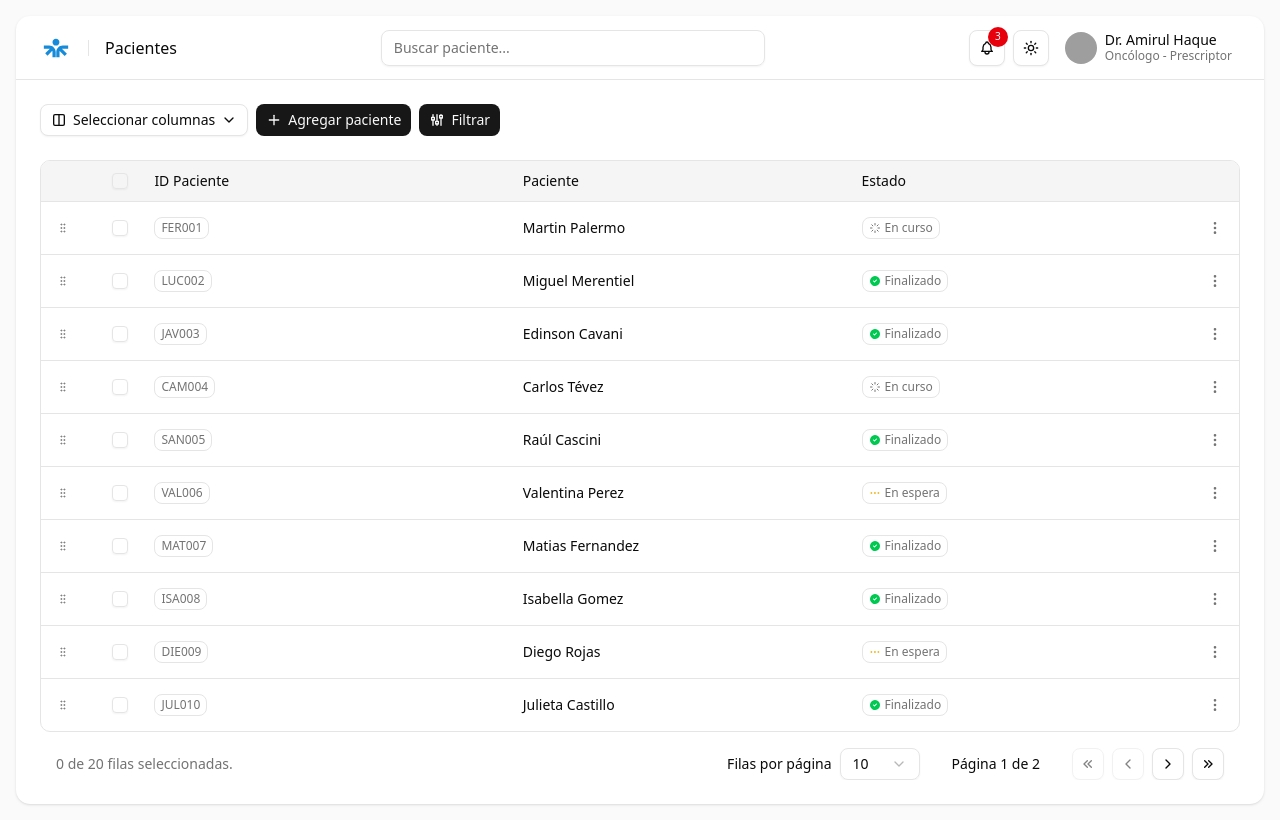
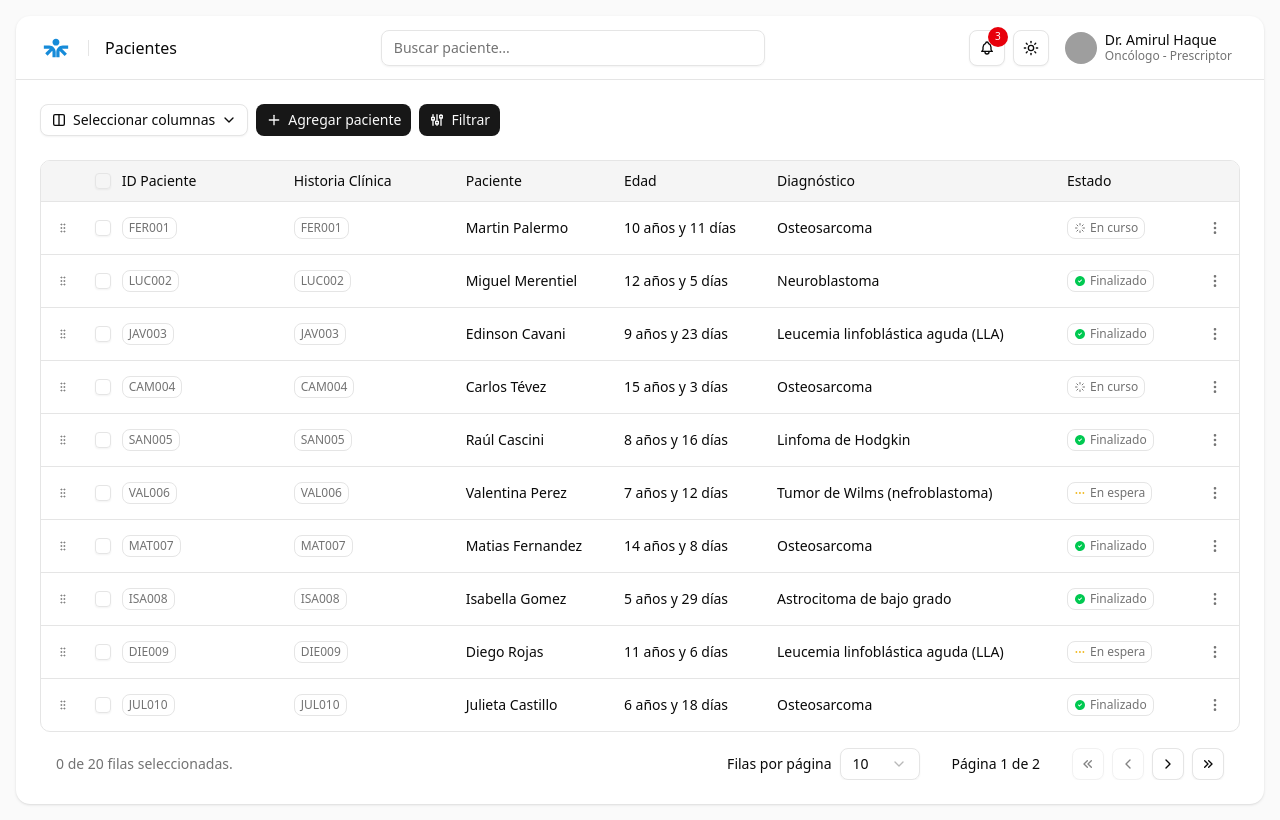
Before and after one commit to carolinamauro/garrahan-prescription-system, a Next.js app: page / in a window 1280 px wide. Built offline with nearby package versions, Linux system fonts and the light colour scheme; grey boxes are pictures that could not be loaded.

Commit message:
Completo la tabla con más columnas de datos

```diff
--- a/src/app/data.json
+++ b/src/app/data.json
@@ -1,22 +1,22 @@
 [
-  { "id": "FER001", "nombre": "Martin Palermo", "anios": 10, "dias": 11, "peso": "", "ultima_mod": "", "sup_corporal": "", "obra_social": "", "historia_clinica": "FER001", "protocolo": "", "status": "En curso" },
-  { "id": "LUC002", "nombre": "Miguel Merentiel", "anios": 12, "dias": 5, "peso": "10", "ultima_mod": "2024-12-09", "sup_corporal": "1.7 m2", "obra_social": "", "historia_clinica": "LUC002", "protocolo": "", "status": "Finalizado" },
+  { "id": "FER001", "nombre": "Martin Palermo", "anios": 10, "dias": 11, "peso": "", "ultima_mod": "", "sup_corporal": "", "obra_social": "", "historia_clinica": "FER001", "protocolo": "Osteosarcoma", "status": "En curso" },
+  { "id": "LUC002", "nombre": "Miguel Merentiel", "anios": 12, "dias": 5, "peso": "10", "ultima_mod": "2024-12-09", "sup_corporal": "1.7 m2", "obra_social": "", "historia_clinica": "LUC002", "protocolo": "Neuroblastoma", "status": "Finalizado" },
   { "id": "JAV003", "nombre": "Edinson Cavani", "anios": 9, "dias": 23, "peso": "10", "ultima_mod": "2024-12-12", "sup_corporal": "1.7 m2", "obra_social": "", "historia_clinica": "JAV003", "protocolo": "Leucemia linfoblástica aguda (LLA)", "status": "Finalizado" },
-  { "id": "CAM004", "nombre": "Carlos Tévez", "anios": 15, "dias": 3, "peso": "", "ultima_mod": "", "sup_corporal": "", "obra_social": "", "historia_clinica": "CAM004", "protocolo": "", "status": "En curso" },
-  { "id": "SAN005", "nombre": "Raúl Cascini", "anios": 8, "dias": 16, "peso": "", "ultima_mod": "", "sup_corporal": "", "obra_social": "", "historia_clinica": "SAN005", "protocolo": "", "status": "Finalizado" },
-  { "id": "VAL006", "nombre": "Valentina Perez", "anios": 7, "dias": 12, "peso": "", "ultima_mod": "", "sup_corporal": "", "obra_social": "", "historia_clinica": "VAL006", "protocolo": "", "status": "En espera" },
-  { "id": "MAT007", "nombre": "Matias Fernandez", "anios": 14, "dias": 8, "peso": "", "ultima_mod": "", "sup_corporal": "", "obra_social": "", "historia_clinica": "MAT007", "protocolo": "", "status": "Finalizado" },
-  { "id": "ISA008", "nombre": "Isabella Gomez", "anios": 5, "dias": 29, "peso": "", "ultima_mod": "", "sup_corporal": "", "obra_social": "", "historia_clinica": "ISA008", "protocolo": "", "status": "Finalizado" },
-  { "id": "DIE009", "nombre": "Diego Rojas", "anios": 11, "dias": 6, "peso": "", "ultima_mod": "", "sup_corporal": "", "obra_social": "", "historia_clinica": "DIE009", "protocolo": "", "status": "En espera" },
-  { "id": "JUL010", "nombre": "Julieta Castillo", "anios": 6, "dias": 18, "peso": "", "ultima_mod": "", "sup_corporal": "", "obra_social": "", "historia_clinica": "JUL010", "protocolo": "", "status": "Finalizado" },
-  { "id": "NIC011", "nombre": "Nicolas Herrera", "anios": 9, "dias": 10, "peso": "", "ultima_mod": "", "sup_corporal": "", "obra_social": "", "historia_clinica": "NIC011", "protocolo": "", "status": "En curso" },
-  { "id": "ANA012", "nombre": "Ana Suarez", "anios": 13, "dias": 27, "peso": "", "ultima_mod": "", "sup_corporal": "", "obra_social": "", "historia_clinica": "ANA012", "protocolo": "", "status": "Finalizado" },
-  { "id": "MAR013", "nombre": "Martin Aguirre", "anios": 10, "dias": 4, "peso": "", "ultima_mod": "", "sup_corporal": "", "obra_social": "", "historia_clinica": "MAR013", "protocolo": "", "status": "En curso" },
-  { "id": "CAM014", "nombre": "Camilo Vega", "anios": 8, "dias": 22, "peso": "", "ultima_mod": "", "sup_corporal": "", "obra_social": "", "historia_clinica": "CAM014", "protocolo": "", "status": "Finalizado" },
-  { "id": "LAU015", "nombre": "Laura Paredes", "anios": 12, "dias": 14, "peso": "", "ultima_mod": "", "sup_corporal": "", "obra_social": "", "historia_clinica": "LAU015", "protocolo": "", "status": "En curso" },
-  { "id": "FAC016", "nombre": "Facundo Molina", "anios": 11, "dias": 9, "peso": "", "ultima_mod": "", "sup_corporal": "", "obra_social": "", "historia_clinica": "FAC016", "protocolo": "", "status": "Finalizado" },
-  { "id": "SOF017", "nombre": "Sofia Medina", "anios": 9, "dias": 19, "peso": "", "ultima_mod": "", "sup_corporal": "", "obra_social": "", "historia_clinica": "SOF017", "protocolo": "", "status": "En curso" },
-  { "id": "TOM018", "nombre": "Tomás Castillo", "anios": 7, "dias": 7, "peso": "", "ultima_mod": "", "sup_corporal": "", "obra_social": "", "historia_clinica": "TOM018", "protocolo": "", "status": "Finalizado" },
-  { "id": "LUC019", "nombre": "Luciana Diaz", "anios": 8, "dias": 25, "peso": "", "ultima_mod": "", "sup_corporal": "", "obra_social": "", "historia_clinica": "LUC019", "protocolo": "", "status": "En curso" },
-  { "id": "AGU020", "nombre": "Agustin Rios", "anios": 10, "dias": 2, "peso": "", "ultima_mod": "", "sup_corporal": "", "obra_social": "", "historia_clinica": "AGU020", "protocolo": "", "status": "Finalizado" }
+  { "id": "CAM004", "nombre": "Carlos Tévez", "anios": 15, "dias": 3, "peso": "", "ultima_mod": "", "sup_corporal": "", "obra_social": "", "historia_clinica": "CAM004", "protocolo": "Osteosarcoma", "status": "En curso" },
+  { "id": "SAN005", "nombre": "Raúl Cascini", "anios": 8, "dias": 16, "peso": "", "ultima_mod": "", "sup_corporal": "", "obra_social": "", "historia_clinica": "SAN005", "protocolo": "Linfoma de Hodgkin", "status": "Finalizado" },
+  { "id": "VAL006", "nombre": "Valentina Perez", "anios": 7, "dias": 12, "peso": "", "ultima_mod": "", "sup_corporal": "", "obra_social": "", "historia_clinica": "VAL006", "protocolo": "Tumor de Wilms (nefroblastoma)", "status": "En espera" },
+  { "id": "MAT007", "nombre": "Matias Fernandez", "anios": 14, "dias": 8, "peso": "", "ultima_mod": "", "sup_corporal": "", "obra_social": "", "historia_clinica": "MAT007", "protocolo": "Osteosarcoma", "status": "Finalizado" },
+  { "id": "ISA008", "nombre": "Isabella Gomez", "anios": 5, "dias": 29, "peso": "", "ultima_mod": "", "sup_corporal": "", "obra_social": "", "historia_clinica": "ISA008", "protocolo": "Astrocitoma de bajo grado", "status": "Finalizado" },
+  { "id": "DIE009", "nombre": "Diego Rojas", "anios": 11, "dias": 6, "peso": "", "ultima_mod": "", "sup_corporal": "", "obra_social": "", "historia_clinica": "DIE009", "protocolo": "Leucemia linfoblástica aguda (LLA)", "status": "En espera" },
+  { "id": "JUL010", "nombre": "Julieta Castillo", "anios": 6, "dias": 18, "peso": "", "ultima_mod": "", "sup_corporal": "", "obra_social": "", "historia_clinica": "JUL010", "protocolo": "Osteosarcoma", "status": "Finalizado" },
+  { "id": "NIC011", "nombre": "Nicolas Herrera", "anios": 9, "dias": 10, "peso": "", "ultima_mod": "", "sup_corporal": "", "obra_social": "", "historia_clinica": "NIC011", "protocolo": "Leucemia linfoblástica aguda (LLA)", "status": "En curso" },
+  { "id": "ANA012", "nombre": "Ana Suarez", "anios": 13, "dias": 27, "peso": "", "ultima_mod": "", "sup_corporal": "", "obra_social": "", "historia_clinica": "ANA012", "protocolo": "Linfoma de Hodgkin", "status": "Finalizado" },
+  { "id": "MAR013", "nombre": "Martin Aguirre", "anios": 10, "dias": 4, "peso": "", "ultima_mod": "", "sup_corporal": "", "obra_social": "", "historia_clinica": "MAR013", "protocolo": "Osteosarcoma", "status": "En curso" },
+  { "id": "CAM014", "nombre": "Camilo Vega", "anios": 8, "dias": 22, "peso": "", "ultima_mod": "", "sup_corporal": "", "obra_social": "", "historia_clinica": "CAM014", "protocolo": "Neuroblastoma", "status": "Finalizado" },
+  { "id": "LAU015", "nombre": "Laura Paredes", "anios": 12, "dias": 14, "peso": "", "ultima_mod": "", "sup_corporal": "", "obra_social": "", "historia_clinica": "LAU015", "protocolo": "Neuroblastoma", "status": "En curso" },
+  { "id": "FAC016", "nombre": "Facundo Molina", "anios": 11, "dias": 9, "peso": "", "ultima_mod": "", "sup_corporal": "", "obra_social": "", "historia_clinica": "FAC016", "protocolo": "Osteosarcoma", "status": "Finalizado" },
+  { "id": "SOF017", "nombre": "Sofia Medina", "anios": 9, "dias": 19, "peso": "", "ultima_mod": "", "sup_corporal": "", "obra_social": "", "historia_clinica": "SOF017", "protocolo": "Linfoma de Hodgkin", "status": "En curso" },
+  { "id": "TOM018", "nombre": "Tomás Castillo", "anios": 7, "dias": 7, "peso": "", "ultima_mod": "", "sup_corporal": "", "obra_social": "", "historia_clinica": "TOM018", "protocolo": "Astrocitoma de bajo grado", "status": "Finalizado" },
+  { "id": "LUC019", "nombre": "Luciana Diaz", "anios": 8, "dias": 25, "peso": "", "ultima_mod": "", "sup_corporal": "", "obra_social": "", "historia_clinica": "LUC019", "protocolo": "Osteosarcoma", "status": "En curso" },
+  { "id": "AGU020", "nombre": "Agustin Rios", "anios": 10, "dias": 2, "peso": "", "ultima_mod": "", "sup_corporal": "", "obra_social": "", "historia_clinica": "AGU020", "protocolo": "Leucemia linfoblástica aguda (LLA)", "status": "Finalizado" }
 ]
--- /dev/null
+++ b/src/components/DataTable/TableColumns/DataCell/index.js
@@ -0,0 +1,7 @@
+'use client';
+
+export function DataCell({ content }) {
+  return (
+    <span>{content}</span>
+  );
+}
--- a/src/components/DataTable/TableColumns/IdColumn/IdCell.js
+++ b/src/components/DataTable/TableColumns/IdColumn/IdCell.js
@@ -1,10 +1,10 @@
 import { Badge } from '@/components/ui/badge';
 
-export const IdCell = ({ row }) => (
+export const IdCell = ({ content }) => (
   <div className="w-32">
     <Badge variant="outline"
       className="text-muted-foreground px-1.5">
-      {row.original.id}
+      {content}
     </Badge>
   </div>
 );
--- a/src/components/DataTable/TableColumns/index.js
+++ b/src/components/DataTable/TableColumns/index.js
@@ -5,6 +5,7 @@ import { SelectHeader } from '@/components/DataTable/TableColumns/SelectColumn/S
 import { IdCell } from '@/components/DataTable/TableColumns/IdColumn/IdCell';
 import { StatusCell } from '@/components/DataTable/TableColumns/StatusColumn/StatusCell';
 import { ActionCell } from '@/components/DataTable/TableColumns/ActionCell/ActionCell';
+import {DataCell} from '@/components/DataTable/TableColumns/DataCell';
 
 // Definition of columns for @tanstack/react-table
 export const getColumns = () => [
@@ -23,12 +24,29 @@ export const getColumns = () => [
   {
     accessorKey: 'ID Paciente',
     header: 'ID Paciente',
-    cell: IdCell,
+    cell: ({row}) => { return <IdCell content={row.original.id} />; },
+  },
+  {
+    accessorKey: 'historia_clinica',
+    header: 'Historia Clínica',
+    cell: ({row}) => { return <IdCell content={row.original.historia_clinica} />; },
   },
   {
     accessorKey: 'Paciente',
     header: 'Paciente',
     cell: ({ row }) => { return <TableCellViewer item={row.original} />; },
+  },
+  {
+    accessorKey: 'edad',
+    header: 'Edad',
+    cell: ({ row }) => {
+      return <DataCell content={`${row.original.anios} años y ${row.original.dias} días`} />;
+    },
+  },
+  {
+    accessorKey: 'diagnostico',
+    header: 'Diagnóstico',
+    cell: ({ row }) => { return <DataCell content={row.original.protocolo} />; },
   },
   {
     accessorKey: 'estado',
```
